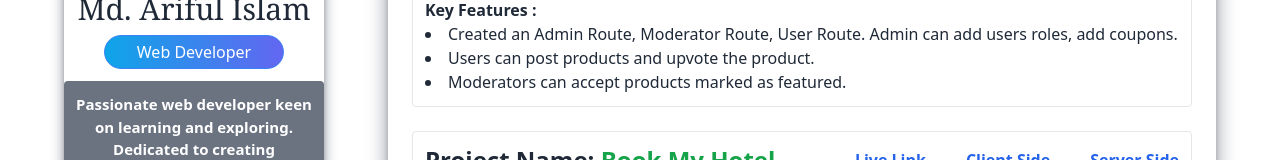
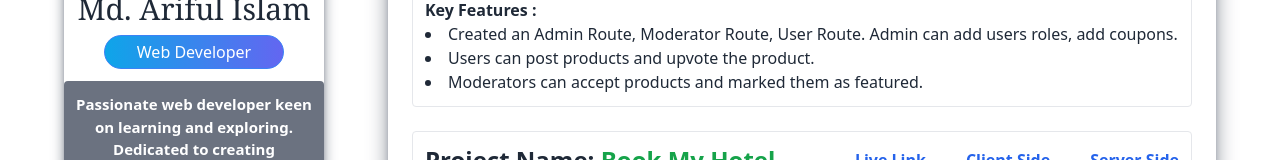
Before and after one commit to Ariful2634/ariful-dev-portfolio, a React (Vite) app: page /projects in a window 1280 px wide. Shown: the part 255-415 px from the top of the page. Built offline with nearby package versions, Linux system fonts and the light colour scheme.

Commit message:
finalized the portfolio

```diff
--- a/src/Components/Home/Projects.jsx
+++ b/src/Components/Home/Projects.jsx
@@ -18,7 +18,7 @@ const Projects = () => {
                     </p>
                     <li>Created an Admin Route, Moderator Route, User Route. Admin can add users roles, add coupons.</li>
                     <li>Users can post products and upvote the product.</li>
-                    <li>Moderators can accept products marked as featured.</li>
+                    <li>Moderators can accept products and marked them as featured.</li>
 
 
             </div>
```
